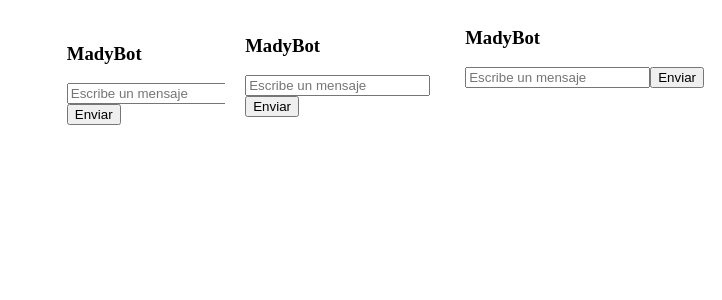
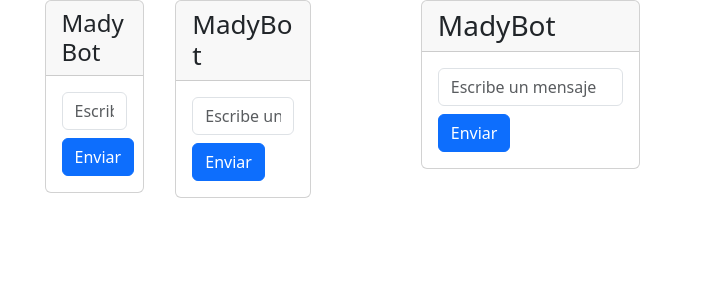
Before and after one commit to AgustinMadygraf/framebot, a Vue app: page / in a window 1280 px wide. Shown: the top 300 px of the page, without its empty margins (558-1280 px from the left). Built offline with nearby package versions, Linux system fonts and the light colour scheme.

Commit message:
feat: integrate Bootstrap and Bootstrap-Vue; update MadyBot_Vue component styles and structure

```diff
--- a/package.json
+++ b/package.json
@@ -1,5 +1,5 @@
 {
-  "name": "MadyBot_Vue",
+  "name": "madybot-vue",
   "version": "0.1.0",
   "private": true,
   "scripts": {
@@ -9,6 +9,8 @@
   },
   "dependencies": {
     "axios": "^1.7.7",
+    "bootstrap": "^5.3.3",
+    "bootstrap-vue": "^2.23.1",
     "core-js": "^3.8.3",
     "vue": "^3.2.13"
   },
--- a/src/components/MadyBot_Vue.vue
+++ b/src/components/MadyBot_Vue.vue
@@ -4,13 +4,15 @@
     <iframe src="http://127.0.0.1:8000" class="iframe"></iframe>
 
     <!-- Chatbot -->
-      <div class="chatbot">
-        <h3>MadyBot</h3>
-        <input v-model="userMessage" placeholder="Escribe un mensaje" />
-        <button @click="sendMessage">Enviar</button>
+    <div class="chatbot card">
+      <h3 class="card-header">MadyBot</h3>
+      <div class="card-body">
+        <input v-model="userMessage" placeholder="Escribe un mensaje" class="form-control mb-2" />
+        <button @click="sendMessage" class="btn btn-primary">Enviar</button>
 
-        <div v-if="responseMessage">
+        <div v-if="responseMessage" class="mt-3">
           <p><strong>MadyBotPy:</strong> {{ responseMessage }}</p>
+        </div>
       </div>
     </div>
   </div>
```
Also changed, not shown: src/main.js (+5 -3 lines), 1 other file (tests, documents, lock files or other folders). Lines whose indentation alone changed are shown as unchanged.
